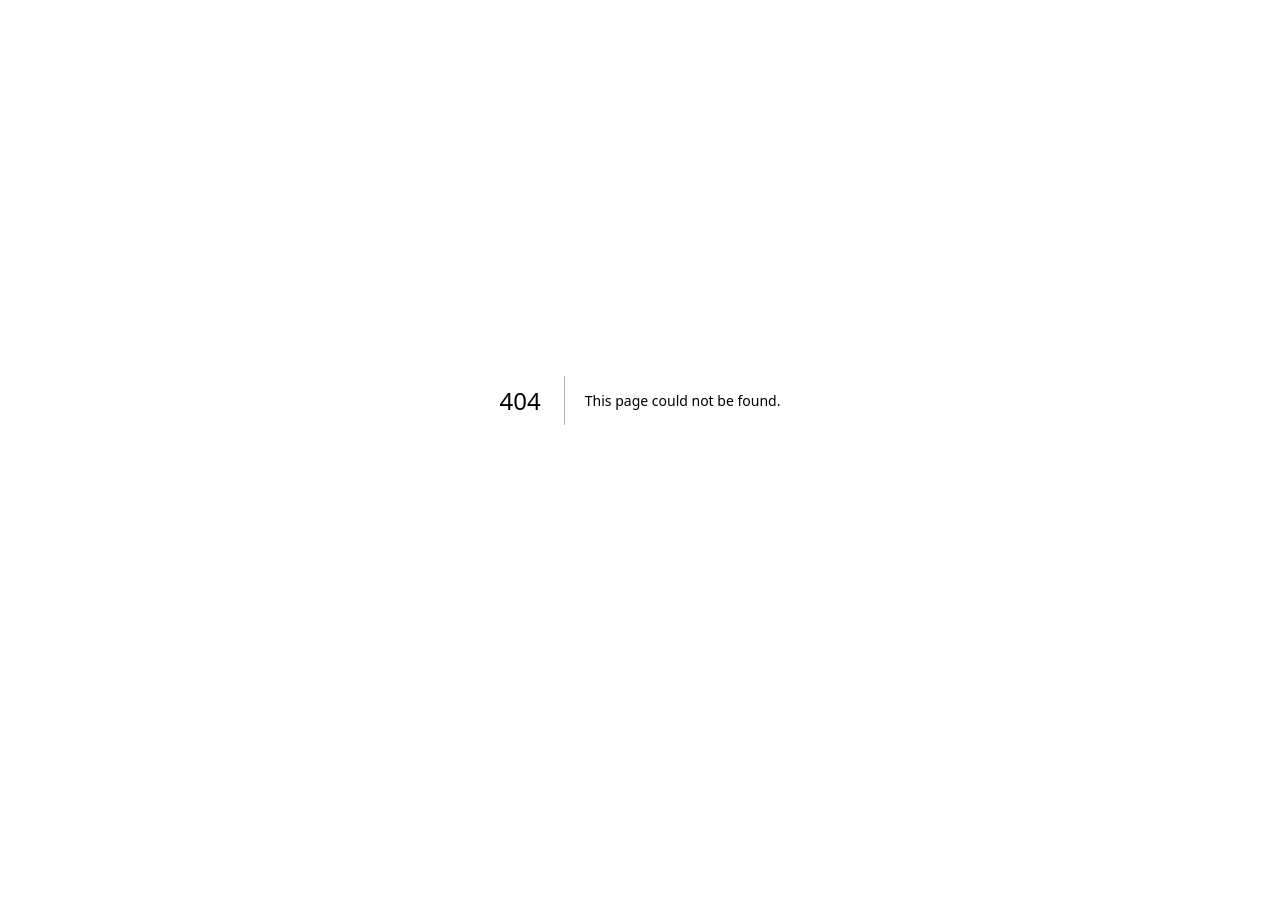
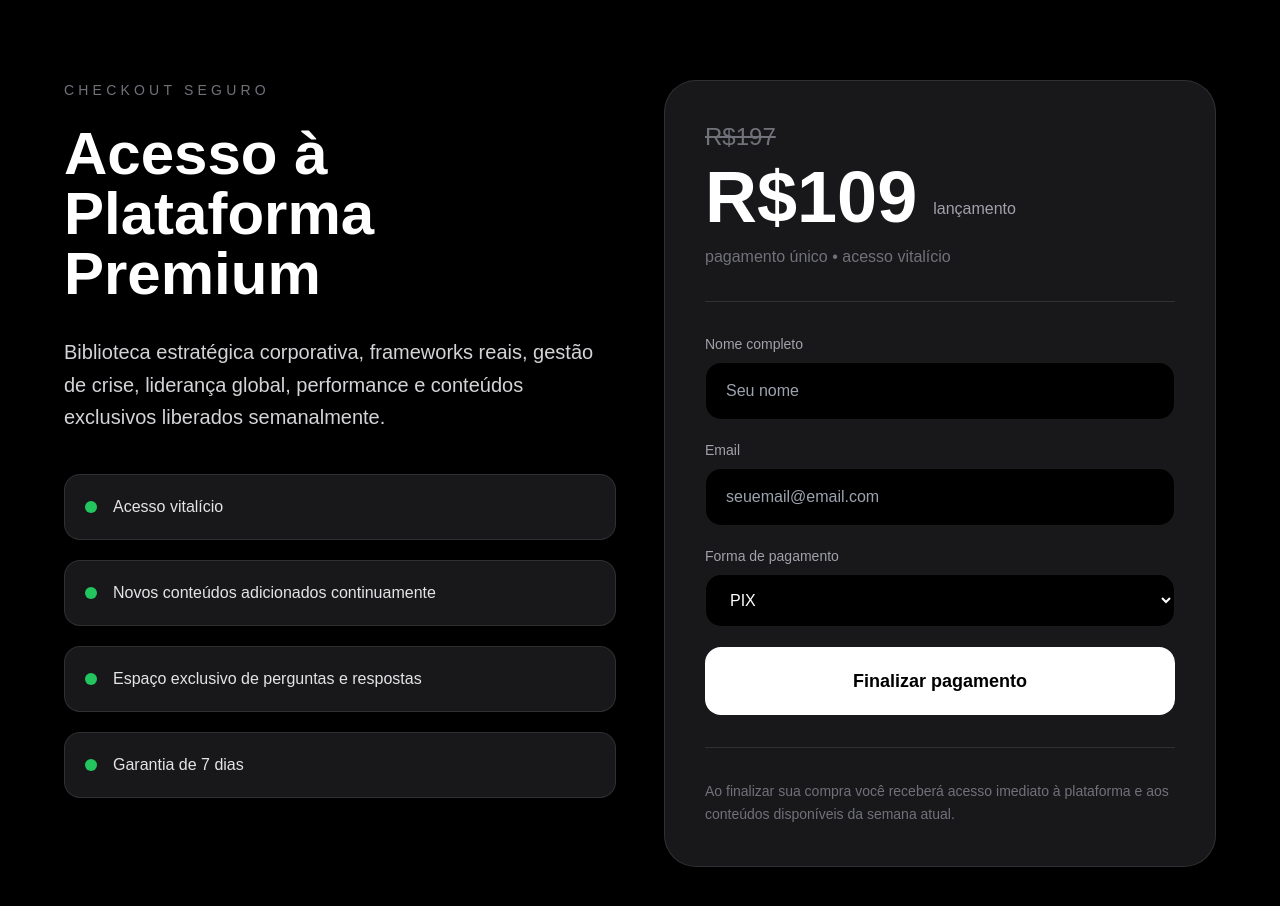
Before and after one commit to camymagini-sudo/da-base-ao-topo, a Next.js app: page /checkout in a window 1280 px wide. Before the commit this address had no page. Shown: the top 906 px of the page. Before the commit the page ends 800 px from the top, so only its background shows below. Built offline with nearby package versions, Linux system fonts and the light colour scheme.

Commit message:
Create page.js

```diff
--- /dev/null
+++ b/app/checkout/page.js
@@ -0,0 +1,153 @@
+"use client";
+
+export default function CheckoutPage() {
+  return (
+    <main className="min-h-screen bg-black text-white px-6 py-20">
+
+      <div className="max-w-6xl mx-auto grid lg:grid-cols-2 gap-12 items-start">
+
+        {/* ESQUERDA */}
+        <div>
+
+          <p className="uppercase tracking-[0.3em] text-zinc-500 text-sm mb-6">
+            Checkout Seguro
+          </p>
+
+          <h1 className="text-5xl md:text-6xl font-bold leading-tight mb-8">
+            Acesso à Plataforma Premium
+          </h1>
+
+          <p className="text-xl text-zinc-300 leading-relaxed mb-10">
+            Biblioteca estratégica corporativa, frameworks reais, gestão de crise, liderança global, performance e conteúdos exclusivos liberados semanalmente.
+          </p>
+
+          <div className="space-y-5">
+
+            <div className="flex items-center gap-4 bg-zinc-900 border border-white/10 rounded-2xl p-5">
+              <div className="w-3 h-3 rounded-full bg-green-500" />
+              <p className="text-zinc-200">
+                Acesso vitalício
+              </p>
+            </div>
+
+            <div className="flex items-center gap-4 bg-zinc-900 border border-white/10 rounded-2xl p-5">
+              <div className="w-3 h-3 rounded-full bg-green-500" />
+              <p className="text-zinc-200">
+                Novos conteúdos adicionados continuamente
+              </p>
+            </div>
+
+            <div className="flex items-center gap-4 bg-zinc-900 border border-white/10 rounded-2xl p-5">
+              <div className="w-3 h-3 rounded-full bg-green-500" />
+              <p className="text-zinc-200">
+                Espaço exclusivo de perguntas e respostas
+              </p>
+            </div>
+
+            <div className="flex items-center gap-4 bg-zinc-900 border border-white/10 rounded-2xl p-5">
+              <div className="w-3 h-3 rounded-full bg-green-500" />
+              <p className="text-zinc-200">
+                Garantia de 7 dias
+              </p>
+            </div>
+
+          </div>
+
+        </div>
+
+        {/* DIREITA */}
+        <div className="bg-zinc-900 border border-white/10 rounded-[32px] p-10 sticky top-10">
+
+          <div className="mb-8">
+
+            <p className="text-zinc-500 line-through text-2xl mb-2">
+              R$197
+            </p>
+
+            <div className="flex items-end gap-4 mb-3">
+
+              <span className="text-7xl font-bold">
+                R$109
+              </span>
+
+              <span className="text-zinc-400 mb-3">
+                lançamento
+              </span>
+
+            </div>
+
+            <p className="text-zinc-500">
+              pagamento único • acesso vitalício
+            </p>
+
+          </div>
+
+          <div className="border-t border-white/10 pt-8 space-y-5">
+
+            <div>
+
+              <label className="text-sm text-zinc-400 mb-2 block">
+                Nome completo
+              </label>
+
+              <input
+                type="text"
+                placeholder="Seu nome"
+                className="w-full bg-black border border-white/10 rounded-2xl px-5 py-4 outline-none focus:border-white/30"
+              />
+
+            </div>
+
+            <div>
+
+              <label className="text-sm text-zinc-400 mb-2 block">
+                Email
+              </label>
+
+              <input
+                type="email"
+                placeholder="seuemail@email.com"
+                className="w-full bg-black border border-white/10 rounded-2xl px-5 py-4 outline-none focus:border-white/30"
+              />
+
+            </div>
+
+            <div>
+
+              <label className="text-sm text-zinc-400 mb-2 block">
+                Forma de pagamento
+              </label>
+
+              <select className="w-full bg-black border border-white/10 rounded-2xl px-5 py-4 outline-none focus:border-white/30">
+
+                <option>PIX</option>
+                <option>Cartão de Crédito</option>
+                <option>Boleto</option>
+
+              </select>
+
+            </div>
+
+            <button className="w-full bg-white text-black py-5 rounded-2xl font-semibold text-lg hover:scale-[1.02] transition-transform">
+
+              Finalizar pagamento
+
+            </button>
+
+          </div>
+
+          <div className="mt-8 pt-8 border-t border-white/10">
+
+            <p className="text-sm text-zinc-500 leading-relaxed">
+              Ao finalizar sua compra você receberá acesso imediato à plataforma e aos conteúdos disponíveis da semana atual.
+            </p>
+
+          </div>
+
+        </div>
+
+      </div>
+
+    </main>
+  );
+}
```
